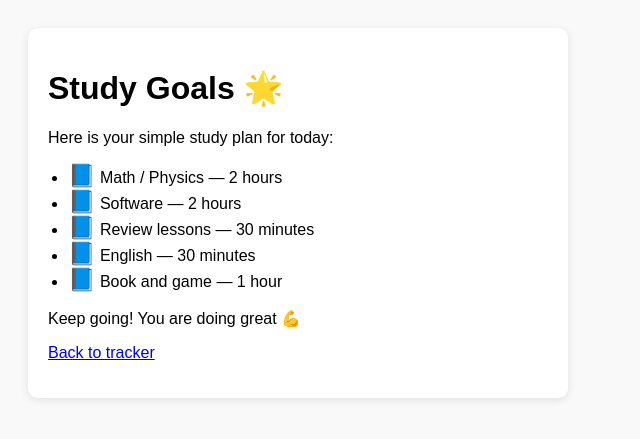
After one commit to minhquan-123-hue/study_tracker, a Flask app: page /goal in a window 1280 px wide. The commit adds this page. Shown: the top 439 px of the page, without its empty margins (0-640 px from the left). Run offline with Flask 3, Linux system fonts and the light colour scheme.

Commit message:
7/7 the app ready to use

```diff
--- a/app.py
+++ b/app.py
@@ -10,21 +10,20 @@ app = Flask(__name__)
 def load_study_data():
     if not os.path.exists("data.json"):
         return []
+
     try:
-        with open("data.json", "r") as file:
+        with open("data.json", "r", encoding="utf-8") as file:
             data = json.load(file)
-            print(data)
             if isinstance(data, list):
                 return data
             return []
-    except json.JSONDecodeError:
+    except (FileNotFoundError, json.JSONDecodeError):
         return []
 
 
 def parse_record_date(record):
     try:
         return datetime.date.fromisoformat(record.get("day", ""))
-
     except (ValueError, TypeError):
         return datetime.date.min
 
@@ -32,7 +31,7 @@ def parse_record_date(record):
 # Save records sorted from newest day to oldest day.
 def save_study_data(records):
     sorted_records = sorted(records, key=parse_record_date, reverse=True)
-    with open("data.json", "w") as file:
+    with open("data.json", "w", encoding="utf-8") as file:
         json.dump(sorted_records, file, indent=4)
 
 
@@ -56,37 +55,41 @@ def store_study_record(day, hours):
 def match_goal(hours):
     if hours >= 6:
         return "Good job, keep going"
-    else:
-        return "Need to improve, try harder"
+    return "Need to improve, try harder"
 
 
-# Home page
 @app.route("/")
 def home():
     return render_template("index.html")
 
 
-# Receive form data and save it. Then show the history page.
+@app.route("/goal")
+def goal():
+    goals = [
+        {"subject": "Math / Physics", "time": "2 hours"},
+        {"subject": "Software", "time": "2 hours"},
+        {"subject": "Review lessons", "time": "30 minutes"},
+        {"subject": "English", "time": "30 minutes"},
+        {"subject": "Book and game", "time": "1 hour"},
+    ]
+    return render_template("goal.html", goals=goals)
+
+
 @app.route("/submit", methods=["POST"])
 def submit():
-
     day = request.form.get("day")
     hours_raw = request.form.get("hours", "0")
 
-    # If the user didn't enter a day, use today's date in YYYY-MM-DD format.
     if not day:
         day = datetime.date.today().isoformat()
 
-    # Convert hours to integer; if conversion fails, default to 0.
     try:
-        hours = int(hours_raw)
+        hours = float(hours_raw)
     except ValueError:
-        hours = 0
+        hours = 0.0
 
-    # Store the new record (newest first in the file).
     store_study_record(day, hours)
 
-    # Prepare data for the template: the most-recent entry's message and the full history.
     message = match_goal(hours)
     history = load_study_data()
 
--- /dev/null
+++ b/templates/goal.html
@@ -0,0 +1,41 @@
+<!DOCTYPE html>
+<html>
+<head>
+    <title>Study Goals</title>
+    <style>
+        body {
+            font-family: Arial, sans-serif;
+            padding: 20px;
+            background-color: #f9f9f9;
+        }
+        .card {
+            background: white;
+            padding: 20px;
+            border-radius: 10px;
+            max-width: 500px;
+            box-shadow: 0 2px 8px rgba(0,0,0,0.1);
+        }
+        .emoji {
+            font-size: 22px;
+        }
+        ul {
+            padding-left: 20px;
+        }
+    </style>
+</head>
+<body>
+    <div class="card">
+        <h1>Study Goals 🌟</h1>
+        <p>Here is your simple study plan for today:</p>
+
+        <ul>
+            {% for item in goals %}
+            <li><span class="emoji">📘</span> {{ item.subject }} — {{ item.time }}</li>
+            {% endfor %}
+        </ul>
+
+        <p>Keep going! You are doing great 💪</p>
+        <p><a href="/">Back to tracker</a></p>
+    </div>
+</body>
+</html>
```
Also changed, not shown: data.json (+12 -0 lines), templates/index.html (+11 -36 lines), templates/result.html (+10 -37 lines).
